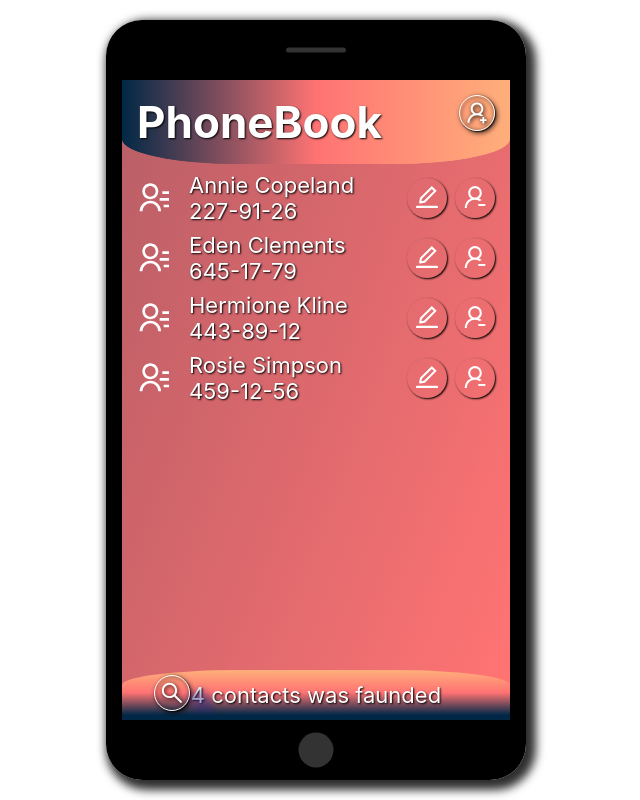
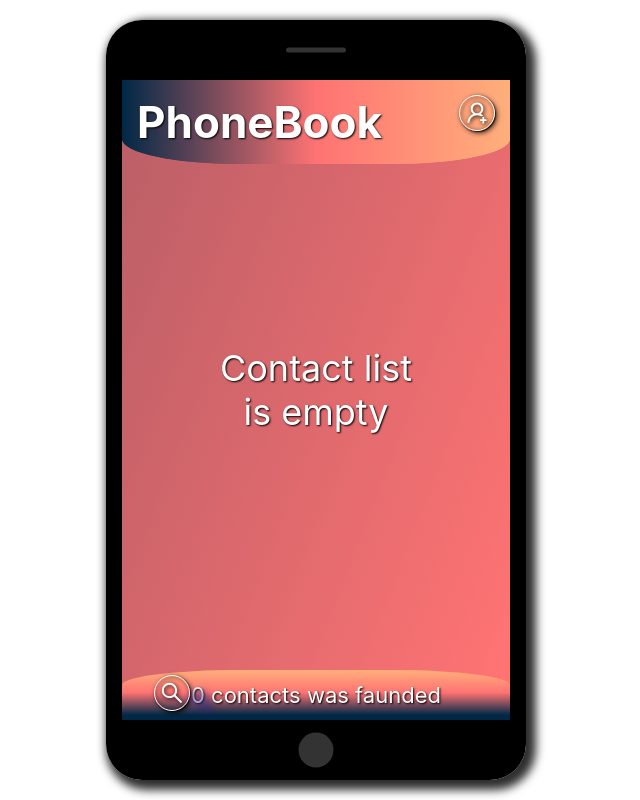
Before and after one commit to besha2vox/goit-react-hw-02-phonebook-styled, a React (Create React App) app: page / in a window 1280 px wide. Shown: the whole page, without its empty margins (324-964 px from the left). Built offline with nearby package versions, Linux system fonts and the light colour scheme.

Commit message:
adds interaction with local storage

```diff
--- a/src/components/App.jsx
+++ b/src/components/App.jsx
@@ -1,6 +1,5 @@
 import React, { Component } from 'react';
 import shortid from 'shortid';
-import contacts from '../data/data.json';
 import {
   Title,
   ButtonAdd,
@@ -23,11 +22,11 @@ const INITIAL_STATE = {
 
 class App extends Component {
   state = {
-    contacts: contacts,
+    contacts: [],
     filter: '',
     isFormOpen: false, // for open/close form
     isSearchOpen: false, // for open/close search input
-    selectContact: {
+    selectedContact: {
       // for edit contact
       name: '',
       number: '',
@@ -65,14 +64,6 @@ class App extends Component {
 
   // ----------|ADD
   addContact = contact => {
-    const isEncludes = this.state.contacts.some(
-      stateContact => stateContact.name === contact.name
-    );
-    if (isEncludes) {
-      alert(`${contact.name} is already in contacts.`);
-      return;
-    }
-
     contact.id = shortid.generate();
     this.setState(prevState => ({
       contacts: [...prevState.contacts, contact],
@@ -80,6 +71,9 @@ class App extends Component {
     }));
     this.sortContacts();
   };
+
+  isContains = contactName =>
+    this.state.contacts.some(({ name }) => name === contactName);
 
   // ----------|REMOVE
   removeContact = idContact => {
@@ -91,16 +85,16 @@ class App extends Component {
   // ----------|EDIT
   selectContact = (idContact, formEvent) => {
     this.setState({
-      selectContact: this.state.contacts.find(({ id }) => id === idContact),
+      selectedContact: this.state.contacts.find(({ id }) => id === idContact),
       isFormOpen: true,
       formEvent: formEvent,
     });
   };
 
   editContact = editedContact => {
-    this.setState(({ contacts, selectContact }) => ({
+    this.setState(({ contacts, selectedContact }) => ({
       contacts: contacts.map(contact => {
-        if (contact.id !== selectContact.id) return contact;
+        if (contact.id !== selectedContact.id) return contact;
         return { ...contact, ...editedContact };
       }),
       isFormOpen: false,
@@ -131,7 +125,7 @@ class App extends Component {
         ? !this.state.isSearchOpen
         : this.state.isSearchOpen,
       formEvent: e.currentTarget.dataset.action,
-      selectContact: INITIAL_STATE,
+      selectedContact: INITIAL_STATE,
     });
   };
 
@@ -145,8 +139,17 @@ class App extends Component {
   };
 
   render() {
-    const { isFormOpen, isSearchOpen, formEvent, filter, selectContact } =
+    const { isFormOpen, isSearchOpen, formEvent, filter, selectedContact } =
       this.state;
+    const {
+      isContains,
+      removeContact,
+      editContact,
+      addContact,
+      selectContact,
+      hendleToggleSearch,
+      hendleChange,
+    } = this;
     const contacts = this.filterContacts();
 
     return (
@@ -162,17 +165,18 @@ class App extends Component {
           </ButtonAdd>
           {isFormOpen && (
             <Form
-              selectContact={selectContact}
-              editContact={this.editContact}
+              isContains={isContains}
+              selectedContact={selectedContact}
+              editContact={editContact}
               formEvent={formEvent}
-              onSubmit={this.addContact}
+              onSubmit={addContact}
             />
           )}
         </Wrapper>
         {contacts.length ? (
           <ContactList
-            editContact={this.selectContact}
-            removeContact={this.removeContact}
+            editContact={selectContact}
+            removeContact={removeContact}
             contacts={contacts}
           />
         ) : (
@@ -182,11 +186,11 @@ class App extends Component {
         )}
         <Counter>
           <p>{contacts.length} contacts was faunded</p>
-          <ButtonSearch onClick={this.hendleToggleSearch}>
+          <ButtonSearch onClick={hendleToggleSearch}>
             {isSearchOpen ? <MdClose /> : <AiOutlineSearch />}
           </ButtonSearch>
         </Counter>
-        {isSearchOpen && <SearchForm onChange={this.hendleChange} />}
+        {isSearchOpen && <SearchForm onChange={hendleChange} />}
       </Container>
     );
   }
--- a/src/components/Form/Form.jsx
+++ b/src/components/Form/Form.jsx
@@ -14,8 +14,8 @@ const INITIAL_STATE = {
 
 class Form extends Component {
   state = {
-    name: this.props.selectContact.name,
-    number: this.props.selectContact.number,
+    name: this.props.selectedContact.name,
+    number: this.props.selectedContact.number,
   };
 
   static defaultProps = { form: 'add' };
@@ -23,6 +23,7 @@ class Form extends Component {
   static propTypes = {
     formEvent: PropTypes.oneOf(['add', 'edit']),
     onSubmit: PropTypes.func.isRequired,
+    isContains: PropTypes.func.isRequired,
     editContact: PropTypes.func,
     selectContact: PropTypes.shape({
       name: PropTypes.string,
@@ -42,11 +43,19 @@ class Form extends Component {
 
   hendleSubmit = e => {
     e.preventDefault();
-    const { formEvent, editContact, onSubmit } = this.props;
+    const { name } = this.state;
+    const { formEvent, editContact, onSubmit, isContains } = this.props;
+
     if (formEvent === 'add') {
+      if (isContains(name)) {
+        alert(`${name} is already in contacts.`);
+        return;
+      }
       onSubmit({ ...this.state });
     }
+
     if (formEvent === 'edit') editContact({ ...this.state });
+
     this.reset();
   };
 
```
